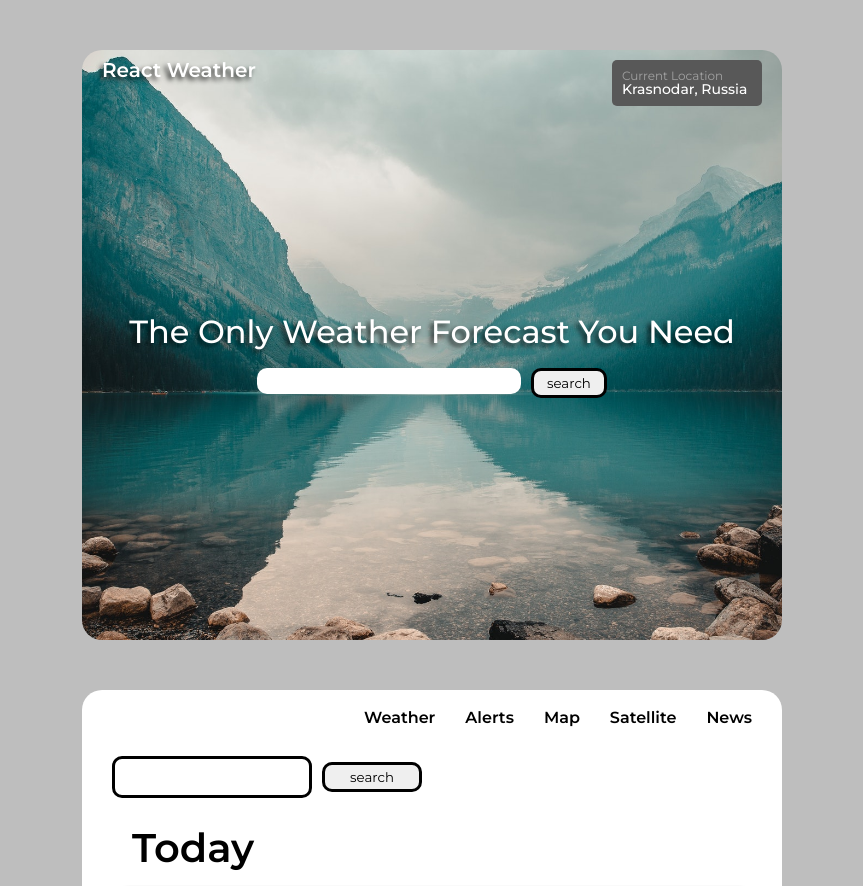
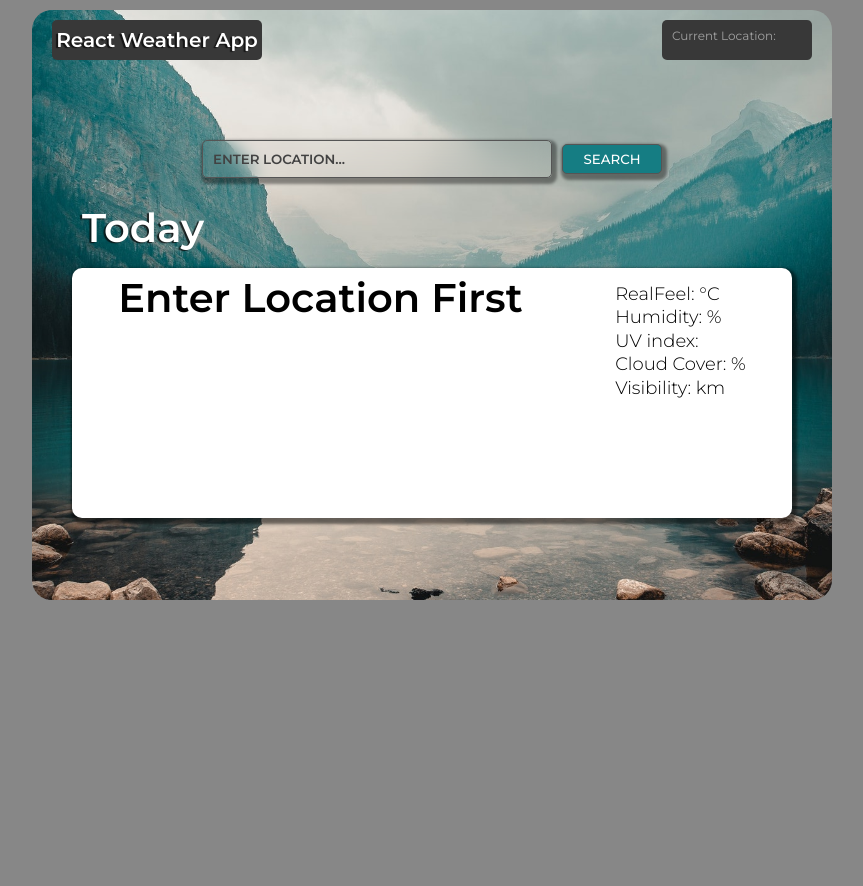
Before and after one commit to ch1cano/weather-react-app, a React (Create React App) app: page / in a window 1280 px wide. Shown: the top 886 px of the page, without its empty margins (208-1071 px from the left). After the commit the page ends 800 px from the top, so only its background shows below. Built offline with nearby package versions, Linux system fonts and the light colour scheme; no server answers.

Commit message:
work with styles and remove wheather card component

```diff
--- a/src/App.css
+++ b/src/App.css
@@ -1,9 +1,11 @@
 @import url('https://fonts.googleapis.com/css2?family=Montserrat:wght@300;400;500;600&display=swap');
+
 * {
   padding: 0;
   margin: 0;
   border: 0;
 }
+
 *,
 *:before,
 *:after {
@@ -11,23 +13,27 @@
   -webkit-box-sizing: border-box;
   box-sizing: border-box;
 }
+
 :focus,
 :active {
   outline: 0;
 }
+
 a:focus,
 a:active {
   outline: 0;
 }
+
 nav,
 footer,
 header,
 aside {
   display: block;
 }
+
 html,
 body {
-  background: #bebebe;
+  background: #878787;
   font-family: 'Montserrat', sans-serif;
   height: 100%;
   width: 100%;
@@ -38,32 +44,40 @@ body {
   -moz-text-size-adjust: 100%;
   -webkit-text-size-adjust: 100%;
 }
+
 input,
 button,
 textarea {
   font-family: inherit;
 }
+
 input::-ms-clear {
   display: none;
 }
+
 button {
   cursor: pointer;
 }
+
 button::-moz-focus-inner {
   padding: 0;
   border: 0;
 }
+
 a,
 a:visited,
 a:hover {
   text-decoration: none;
 }
+
 ul li {
   list-style-type: none;
 }
+
 img {
   vertical-align: top;
 }
+
 h1,
 h2,
 h3,
@@ -77,6 +91,7 @@ h6 {
 .container {
   width: 100%;
 }
+
 .wrapper {
   width: 100%;
   display: flex;
--- a/src/App.js
+++ b/src/App.js
@@ -1,13 +1,11 @@
 import './App.css';
 import Search from './components/Search';
-import WeatherCard from './components/WeatherCard';
 
 function App() {
   return (
     <div className="container">
       <div className="wrapper">
         <Search />
-        <WeatherCard />
       </div>
     </div>
   );
--- a/src/Components/Search.jsx
+++ b/src/Components/Search.jsx
@@ -1,23 +1,116 @@
 import React from 'react';
+import { useState, useEffect } from 'react';
 
 import '../css/Search.css';
 
 const Search = () => {
+  const [apiLocation, setApiLocation] = useState('');
+  const [currentCity, setCurrentCity] = useState('');
+  const [country, setCountry] = useState('')
+
+  const [temperature, setTemperature] = useState('Enter Location First');
+  const [condition, setCondition] = useState('');
+  const [icon, setIcon] = useState('');
+  const [time, setTime] = useState('');
+  const [realFeel, setRealFeel] = useState('');
+  const [humidity, setHumidity] = useState('');
+  const [uvIndex, setUvIndex] = useState('');
+  const [cloud, setCloud] = useState('');
+  const [visibility, setVisibility] = useState('');
+
+  const [button, setButton] = useState(false);
+
+  const InputOnChange = (event) => {
+    setApiLocation(event.target.value);
+  };
+
+  useEffect(() => {
+    fetch(
+      `http://api.weatherapi.com/v1/current.json?key=de1dc24841074eda804193813232301&q='${apiLocation}'&aqi=no`,
+      {
+        method: 'GET',
+        headers: {
+          Accept: 'application/json',
+        },
+      },
+    )
+      .then((response) => response.json())
+      .then((response) => {
+        // console.log('RESPONSE:', response);
+        setCurrentCity(response.location.name + ',')
+        setCountry(response.location.country)
+        setTemperature(response.current.temp_c + '°C');
+        setCondition(response.current.condition.text);
+        setIcon(response.current.condition.icon);
+        setTime(response.location.localtime);
+        setRealFeel(response.current.feelslike_c);
+        setHumidity(response.current.humidity);
+        setUvIndex(response.current.uv);
+        setCloud(response.current.cloud);
+        setVisibility(response.current.vis_km);
+      });
+  }, [button]);
+
   return (
     <div className="search-container">
-      <div className="header-wrapper">
-        <div className="logo">React Weather</div>
-        <div className="current-location">
-          <p className="current-location-text">Current Location</p>
-          <p className="current-location-city">Krasnodar, Russia</p>
+
+      <div className="main-wrapper">
+
+        <div className="weather-card-container">
+          <div className="header-wrapper">
+            <div className="logo">React Weather App</div>
+            <div className="current-location">
+              <p className="current-location-text">Current Location:</p>
+              <p className="current-location-city">{currentCity} {country}</p>
+            </div>
+          </div>
+          <div className="container-search-weather">
+            <input
+              placeholder='enter location...'
+              type="text"
+              className="search-weather"
+              value={apiLocation}
+              onChange={InputOnChange}
+            />
+            <button onClick={setButton} className="search-button">
+              search
+            </button>
+          </div>
+
+          <div className="today__section-container">
+            <h1 className="title-today-card">Today</h1>
+            <div className="today-card-container">
+              <div className="today-card-main">
+                <div className="temperature">
+                  <p className="temperature__celcius">{temperature}</p>
+                </div>
+                <div className="weather">
+                  <p className="condition-title">{condition}</p>
+                  <img src={icon} className="condition-icon" />
+                </div>
+                <p className="date-title">{time}</p>
+              </div>
+              <div className="today-card-secondary">
+                <div className="real-feel-temperature">
+                  <p>RealFeel: {realFeel} °C</p>
+                </div>
+                <div className="">
+                  <p>Humidity: {humidity}%</p>
+                </div>
+                <div className="">
+                  <p>UV index: {uvIndex}</p>{' '}
+                </div>
+                <div className="date">
+                  <p>Cloud Cover: {cloud}%</p>{' '}
+                </div>
+                <div className="date">
+                  <p>Visibility: {visibility} km</p>{' '}
+                </div>
+              </div>
+            </div>
+          </div>
         </div>
-      </div>
-      <div className="main-wrapper">
-        <h1 className="main-title">The Only Weather Forecast You Need</h1>
-        <div className=" search-input-block">
-          <input type="text" className="input-search" placeholder="Enter location" />
-          <button className="search-button">search</button>
-        </div>
+
       </div>
     </div>
   );
--- a/src/Components/WeatherCard.jsx
+++ /dev/null
@@ -1,109 +0,0 @@
-import React, { useEffect, useState } from 'react';
-
-import '../css/WeatherCard.css';
-
-const WeatherCard = () => {
-  const [temperature, setTemperature] = useState('');
-  const [condition, setCondition] = useState('');
-  const [icon, setIcon] = useState('');
-  const [time, setTime] = useState('');
-  const [realFeel, setRealFeel] = useState('');
-  const [humidity, setHumidity] = useState('');
-  const [uvIndex, setUvIndex] = useState('');
-  const [cloud, setCloud] = useState('');
-  const [visibility, setVisibility] = useState('');
-
-  const [apiLocation, setApiLocation] = useState('');
-  const [button, setButton] = useState(false);
-
-  const InputOnChange = (event) => {
-    setApiLocation(event.target.value);
-  };
-
-  useEffect(() => {
-    fetch(
-      `http://api.weatherapi.com/v1/current.json?key=de1dc24841074eda804193813232301&q='${apiLocation}'&aqi=no`,
-      {
-        method: 'GET',
-        headers: {
-          Accept: 'application/json',
-        },
-      },
-    )
-      .then((response) => response.json())
-      .then((response) => {
-        console.log('RESPONSE:', response);
-        setTemperature(response.current.temp_c);
-        setCondition(response.current.condition.text);
-        setIcon(response.current.condition.icon);
-        setTime(response.location.localtime);
-        setRealFeel(response.current.feelslike_c);
-        setHumidity(response.current.humidity);
-        setUvIndex(response.current.uv);
-        setCloud(response.current.cloud);
-        setVisibility(response.current.vis_km);
-      });
-  }, [button]);
-
-  return (
-    <div className="weather-card-container">
-      <nav>
-        <div className="navigation">
-          <ul className="nav-list">
-            <li>Weather</li>
-            <li>Alerts</li>
-            <li>Map</li>
-            <li>Satellite</li>
-            <li>News</li>
-          </ul>
-        </div>
-      </nav>
-      <div className="container-search-weather">
-        <input
-          type="text"
-          className="search-weather"
-          value={apiLocation}
-          onChange={InputOnChange}
-        />
-        <button onClick={setButton} className="search-button">
-          search
-        </button>
-      </div>
-
-      <div className="today__section-container">
-        <h1 className="title-today-card">Today</h1>
-        <div className="today-card-container">
-          <div className="today-card-main">
-            <div className="temperature">
-              <p className="temperature__celcius">{temperature} °C</p>{' '}
-            </div>
-            <div className="weather">
-              <p className="condition-title">{condition}</p>
-              <img src={icon} alt="condition" className="condition-icon" />
-            </div>
-            <p className="date-title">{time}</p>
-          </div>
-          <div className="today-card-secondary">
-            <div className="real-feel-temperature">
-              <p>RealFeel {realFeel} °C</p>
-            </div>
-            <div className="">
-              <p>Humidity: {humidity}%</p>
-            </div>
-            <div className="">
-              <p>UV index: {uvIndex}</p>{' '}
-            </div>
-            <div className="date">
-              <p>Cloud Cover: {cloud}%</p>{' '}
-            </div>
-            <div className="date">
-              <p>Visibility: {visibility} km</p>{' '}
-            </div>
-          </div>
-        </div>
-      </div>
-    </div>
-  );
-};
-
-export default WeatherCard;
--- a/src/css/Search.css
+++ b/src/css/Search.css
@@ -1,48 +1,52 @@
-.search-container {
-  background: center / cover no-repeat url('../assets/lake-background.jpg');
-  margin-top: 50px;
-  border-radius: 20px;
-  width: 700px;
-  height: 590px;
-}
 .header-wrapper {
   display: flex;
   justify-content: space-between;
 }
+
 .logo {
+  text-align: center;
+  line-height: 2;
+  background: rgb(56, 56, 56);
   margin-top: 10px;
   margin-left: 20px;
-  color: #fff;
+  color: rgb(255, 255, 255);
   font-weight: 700;
   font-size: 20px;
-  width: 250px;
-  text-shadow: -3px 3px 5px rgba(0, 0, 0, 0.8);
+  width: 210px;
+  border-radius: 5px;
+  text-shadow: -2px 1px 1px rgba(10, 10, 10, 0.8);
 }
+
 .current-location {
   padding: 10px;
   margin-top: 10px;
   margin-right: 20px;
-  background: rgb(88, 88, 88);
+  background: rgb(56, 56, 56);
   border-radius: 5px;
   width: 150px;
 }
+
 .current-location-text {
   font-weight: 400;
   font-size: 12px;
   color: rgb(161, 161, 161);
 }
+
 .current-location-city {
+  margin-top: 5px;
   color: #fff;
   font-size: 14px;
   font-weight: 500;
 }
+
 .main-wrapper {
-  margin-top: 210px;
+  margin: 10px;
   display: flex;
   justify-content: center;
   align-items: center;
   flex-direction: column;
 }
+
 .main-title {
   text-shadow: -3px 3px 5px rgba(0, 0, 0, 0.8);
   text-align: center;
@@ -51,33 +55,144 @@
   margin-bottom: 20px;
   font-weight: 500;
 }
+
 .search-input-block {
   display: flex;
   justify-content: space-between;
   width: 350px;
 }
-.input-search {
-  border-radius: 10px;
-  padding: 5px;
-  width: 100%;
-}
+
+
 ::placeholder {
   /* Chrome, Firefox, Opera, Safari 10.1+ */
-  color: #fff;
-  opacity: 1; /* Firefox */
+  color: rgb(66, 66, 66);
+  opacity: 1;
+  /* Firefox */
 }
 
 :-ms-input-placeholder {
   /* Internet Explorer 10-11 */
-  color: #fff;
+  color: rgb(66, 66, 66);
 }
 
 ::-ms-input-placeholder {
   /* Microsoft Edge */
+  color: rgb(66, 66, 66);
+}
+
+
+
+/*==========Search component=====*/
+.weather-card-container {
+  background: center / cover no-repeat url('../assets/lake-background.jpg');
+  border-radius: 20px;
+  width: 800px;
+  height: 590px;
+}
+
+.navigation {
+  margin-top: 20px;
+  text-align: end;
+}
+
+ul.nav-list li {
+  font-weight: 600;
+  font-size: 16px;
+  display: inline-block;
+  margin-right: 30px;
+}
+
+.container-search-weather {
+  margin-top: 80px;
+  display: flex;
+  justify-content: center;
+  align-items: center;
+}
+
+.search-weather {
+  text-transform: uppercase;
+  font-weight: 600;
+  backdrop-filter: blur(10px);
+  background: transparent;
+  width: 350px;
+  padding: 10px;
+  border-radius: 5px;
+  border: 1px solid rgb(85, 85, 85);
+  box-shadow: 2px 3px 3px 3px rgba(0, 0, 0, 0.4);
+}
+
+.search-button {
+  background: rgb(21, 125, 131);
   color: #fff;
-}
-.search-button {
   width: 100px;
   height: 30px;
   margin-left: 10px;
+  font-weight: 500;
+  text-transform: uppercase;
+  border: 1px solid #000;
+  border-radius: 5px;
+  border: 1px solid rgb(85, 85, 85);
+  box-shadow: 2px 3px 3px 3px rgba(0, 0, 0, 0.4);
+
 }
+
+/*============today card section*/
+.today__section-container {
+
+  margin-top: 30px;
+  width: 100%;
+  height: 500px;
+}
+
+.today-card-container {
+  background: #fff;
+  margin: 0 auto;
+  display: flex;
+  flex-direction: row;
+  flex-wrap: wrap;
+  justify-content: space-around;
+  box-shadow: 2px 3px 3px 3px rgba(0, 0, 0, 0.5);
+  border-radius: 10px;
+  width: 90%;
+  height: 50%;
+}
+
+.title-today-card {
+  color: #fff;
+  font-weight: 700;
+  font-size: 40px;
+  margin-left: 50px;
+  margin-bottom: 20px;
+  text-shadow: -2px 1px 1px rgba(10, 10, 10, 0.8);
+}
+
+.today-card-main {
+  margin-top: 10px;
+}
+
+.temperature__celcius {
+  font-weight: 700;
+  font-size: 40px;
+}
+
+.condition-title {
+  font-weight: 300;
+  font-size: 35px;
+}
+
+.condition-icon {
+  width: 80px;
+}
+
+.date-title {
+  font-size: 22px;
+}
+
+.today-card-secondary {
+  font-size: 18px;
+  font-weight: 300;
+  line-height: 1.3;
+  color: rgb(0, 0, 0);
+  margin-top: 15px;
+  text-align: justify;
+}
--- a/src/css/WeatherCard.css
+++ /dev/null
@@ -1,84 +0,0 @@
-.weather-card-container {
-  background: #fff;
-  margin-top: 50px;
-  border-radius: 20px;
-  width: 700px;
-  height: 590px;
-}
-.navigation {
-  margin-top: 20px;
-  text-align: end;
-}
-ul.nav-list li {
-  font-weight: 600;
-  font-size: 16px;
-  display: inline-block;
-  margin-right: 30px;
-}
-
-.search-weather {
-  margin-top: 30px;
-  margin-left: 30px;
-  width: 200px;
-  padding: 10px;
-  border: 3px solid #000;
-  border-radius: 10px;
-}
-.search-button {
-  border: 3px solid #000;
-  border-radius: 10px;
-  margin-bottom: -60px;
-}
-
-/*============today card section*/
-.today__section-container {
-  margin-top: 30px;
-  width: 100%;
-  height: 500px;
-}
-.today-card-container {
-  margin: 0 auto;
-  display: flex;
-  flex-direction: row;
-  flex-wrap: wrap;
-  justify-content: space-around;
-  box-shadow: 2px 3px 3px 3px rgba(0, 0, 0, 0.5);
-  border-radius: 10px;
-  width: 90%;
-  height: 50%;
-}
-
-.title-today-card {
-  font-weight: 700;
-  font-size: 40px;
-  margin-left: 50px;
-  margin-bottom: 20px;
-}
-
-.today-card-main {
-  margin-top: 10px;
-}
-
-.temperature__celcius {
-  font-weight: 700;
-  font-size: 40px;
-}
-.condition-title {
-  font-weight: 300;
-  font-size: 35px;
-}
-.condition-icon {
-  width: 80px;
-}
-
-.date-title {
-  font-size: 22px;
-}
-.today-card-secondary {
-  font-size: 18px;
-  font-weight: 300;
-  line-height: 1.3;
-  color: rgb(109, 109, 109);
-  margin-top: 15px;
-  text-align: justify;
-}
```
